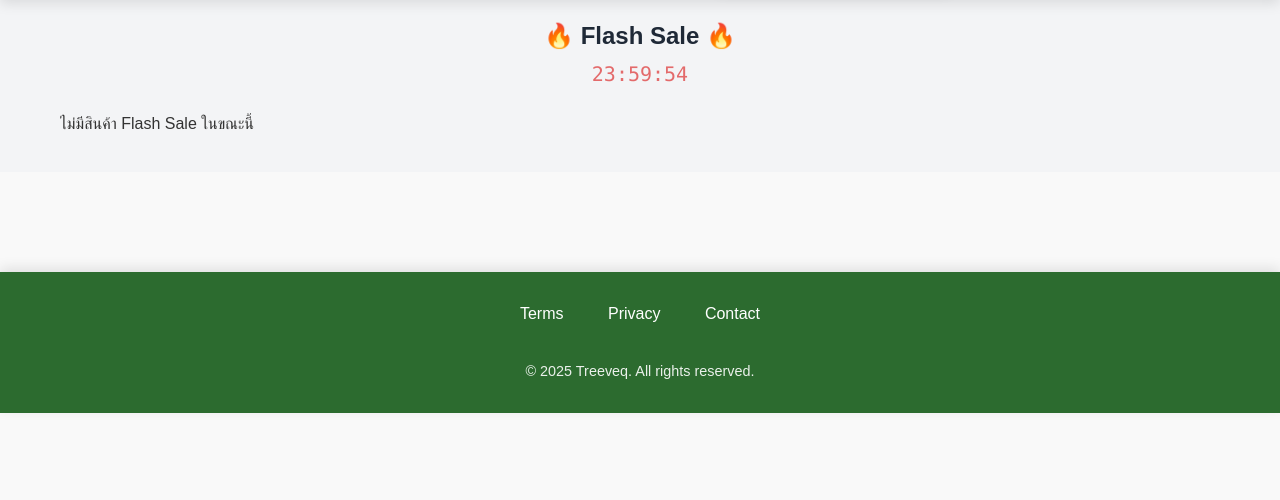
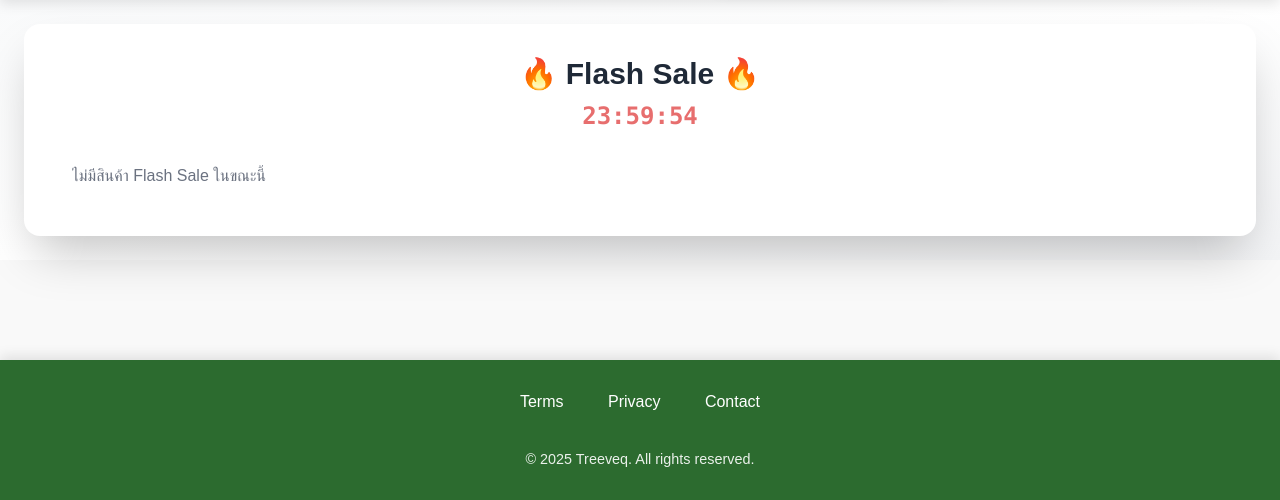
Before and after one commit to Nantakxrn007/dsi202, a Django app: page /home/ in a window 1280 px wide. Shown: the part 68-568 px from the top of the page. Run offline with Django 4.2, Linux system fonts and the light colour scheme; data that the repository does not hold is empty; some libraries are stand-ins or nearby versions.

Commit message:
decorate flashsale

```diff
--- a/shopapp/templates/home.html
+++ b/shopapp/templates/home.html
@@ -8,58 +8,64 @@
     <link rel="stylesheet" href="{% static 'css/home.css' %}">
     <!-- <link rel="stylesheet" href="{% static 'css/flash_sale_carousel.css' %}"> -->
 
-<div class="p-5 bg-gray-100 mb-5">
-        <div class="text-center mb-6">
-            <h2 class="text-2xl text-gray-800 font-bold mb-2">🔥 Flash Sale 🔥</h2>
-            <div id="countdown" class="text-red-600 text-xl font-mono animate-pulse">Loading...</div>
+    <div class="p-6 bg-gradient-to-br from-gray-50 via-white to-gray-100">
+        <div class="bg-white shadow-2xl rounded-2xl p-8 max-w-7xl mx-auto">
+
+          <!-- หัวข้อและ Countdown -->
+          <div class="text-center mb-8">
+            <h2 class="text-3xl font-extrabold text-gray-800 mb-2">🔥 Flash Sale 🔥</h2>
+            <div id="countdown" class="text-red-600 text-2xl font-mono font-bold animate-pulse">Loading...</div>
           </div>
-    <div class="relative flex overflow-hidden px-10">
 
+          <!-- Carousel -->
+          <div class="relative flex overflow-hidden px-4">
             <!-- ปุ่มก่อนหน้า -->
-        <button class="prev-button absolute top-1/2 -translate-y-1/2 left-2 w-8 h-8 rounded-full bg-black/30 text-white flex items-center justify-center hover:bg-black/50 z-10">
-            <i class="fas fa-chevron-left text-sm"><h1 class="text-2xl"><</h1></i>
+            <button class="prev-button absolute top-1/2 -translate-y-1/2 left-2 w-10 h-10 rounded-full bg-black/30 text-white flex items-center justify-center hover:bg-black/50 z-10 transition duration-300">
+              <i class="fas fa-chevron-left text-lg"><h1 class="text-3xl"><</h1></i>
             </button>
 
-        <!-- สินค้า Flash Sale -->
-        <div class="flash-sale-carousel flex overflow-x-auto pb-4 space-x-4 scroll-smooth snap-x snap-mandatory [&::-webkit-scrollbar]:hidden">
+            <!-- สินค้า -->
+            <div class="flash-sale-carousel flex overflow-x-auto space-x-6 scroll-smooth snap-x snap-mandatory [&::-webkit-scrollbar]:hidden pb-4">
               {% for product in flash_sale_products %}
-            <div class="bg-white rounded-lg shadow-md w-[220px] flex-shrink-0 snap-start transition-transform duration-300 hover:-translate-y-1">
-                <a href="{% url 'product_detail' product.id %}" class="block text-inherit no-underline">
-                    <div class="relative overflow-hidden rounded-t-lg">
-                        <img src="{{ product.image.url }}" alt="{{ product.name }}" class="w-full h-[220px] object-cover">
+              <div class="bg-white rounded-xl shadow-md w-[240px] flex-shrink-0 snap-start transition duration-300 hover:shadow-xl hover:-translate-y-1">
+                <a href="{% url 'product_detail' product.id %}" class="block">
+                  <div class="relative rounded-t-xl overflow-hidden">
+                    <img src="{{ product.image.url }}" alt="{{ product.name }}" class="w-full h-[220px] object-cover transition-transform duration-300 hover:scale-105">
                     {% for sale_info in product.sale_informations.all %}
                       {% if sale_info.is_on_sale and sale_info.discount_percentage %}
-                            <div class="absolute top-2 left-2 bg-red-500 text-white px-2 py-1 rounded text-sm font-bold">
+                      <div class="absolute top-2 left-2 bg-red-500 text-white text-xs font-bold px-2 py-1 rounded-lg shadow">
                         ลด {{ sale_info.discount_percentage }}%
                       </div>
                       {% endif %}
                     {% endfor %}
                   </div>
                   <div class="p-4 text-center">
-                        <div class="text-base font-semibold truncate">{{ product.name }}</div>
-                        <div class="flex justify-center items-center gap-2 mb-2">
+                    <div class="font-semibold text-base text-gray-800 truncate">{{ product.name }}</div>
+                    <div class="flex justify-center items-center gap-2 my-2">
                       {% if product.original_price %}
-                            <span class="line-through text-gray-500 text-sm">{{ product.original_price }} บาท</span>
+                      <span class="line-through text-gray-400 text-sm">{{ product.original_price }} บาท</span>
                       {% endif %}
-                            <span class="text-red-600 text-lg font-bold">{{ product.price }} บาท</span>
+                      <span class="text-red-600 font-bold text-lg">{{ product.price }} บาท</span>
                     </div>
                     {% if product.remaining_stock %}
-                        <div class="text-orange-500 text-sm">เหลือ {{ product.remaining_stock }} ชิ้น</div>
+                    <div class="text-sm text-orange-600">เหลือ {{ product.remaining_stock }} ชิ้น</div>
                     {% endif %}
                   </div>
                 </a>
               </div>
               {% empty %}
-            <p>ไม่มีสินค้า Flash Sale ในขณะนี้</p>
+              <p class="text-gray-500">ไม่มีสินค้า Flash Sale ในขณะนี้</p>
               {% endfor %}
             </div>
 
             <!-- ปุ่มถัดไป -->
-        <button class="next-button absolute top-1/2 -translate-y-1/2 right-2 w-8 h-8 rounded-full bg-black/30 text-white flex items-center justify-center hover:bg-black/50 z-10">
-            <i class="fas fa-chevron-right text-sm"><h1 class="text-2xl">></h1></i>
+            <button class="next-button absolute top-1/2 -translate-y-1/2 right-2 w-10 h-10 rounded-full bg-black/30 text-white flex items-center justify-center hover:bg-black/50 z-10 transition duration-300">
+              <i class="fas fa-chevron-right text-lg"><h1 class="text-3xl">></h1></i>
             </button>
           </div>
         </div>
+      </div>
+
 
     <div class="product-grid">
         {% for product in products %}
```
Lines whose indentation alone changed are shown as unchanged.
